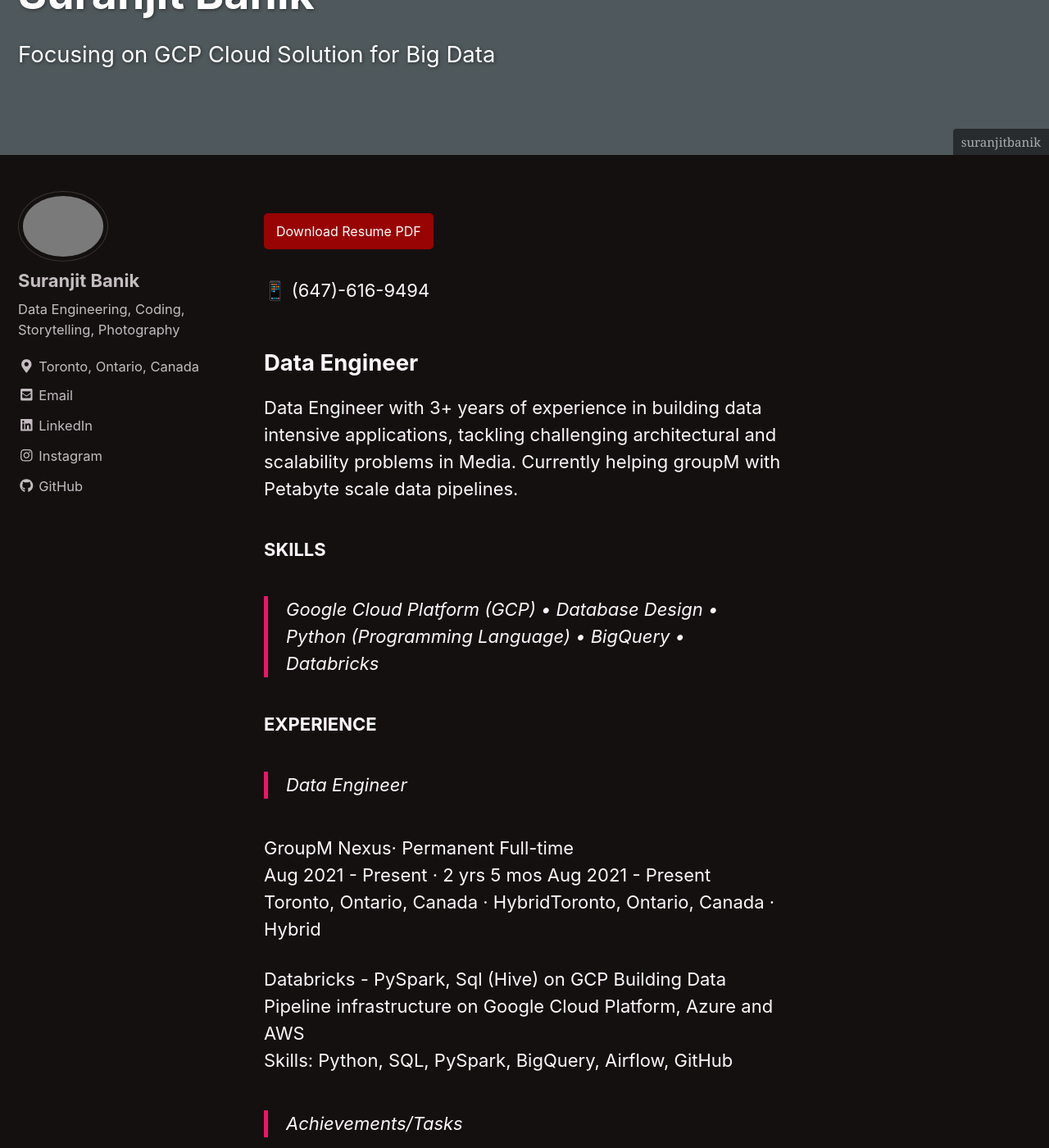
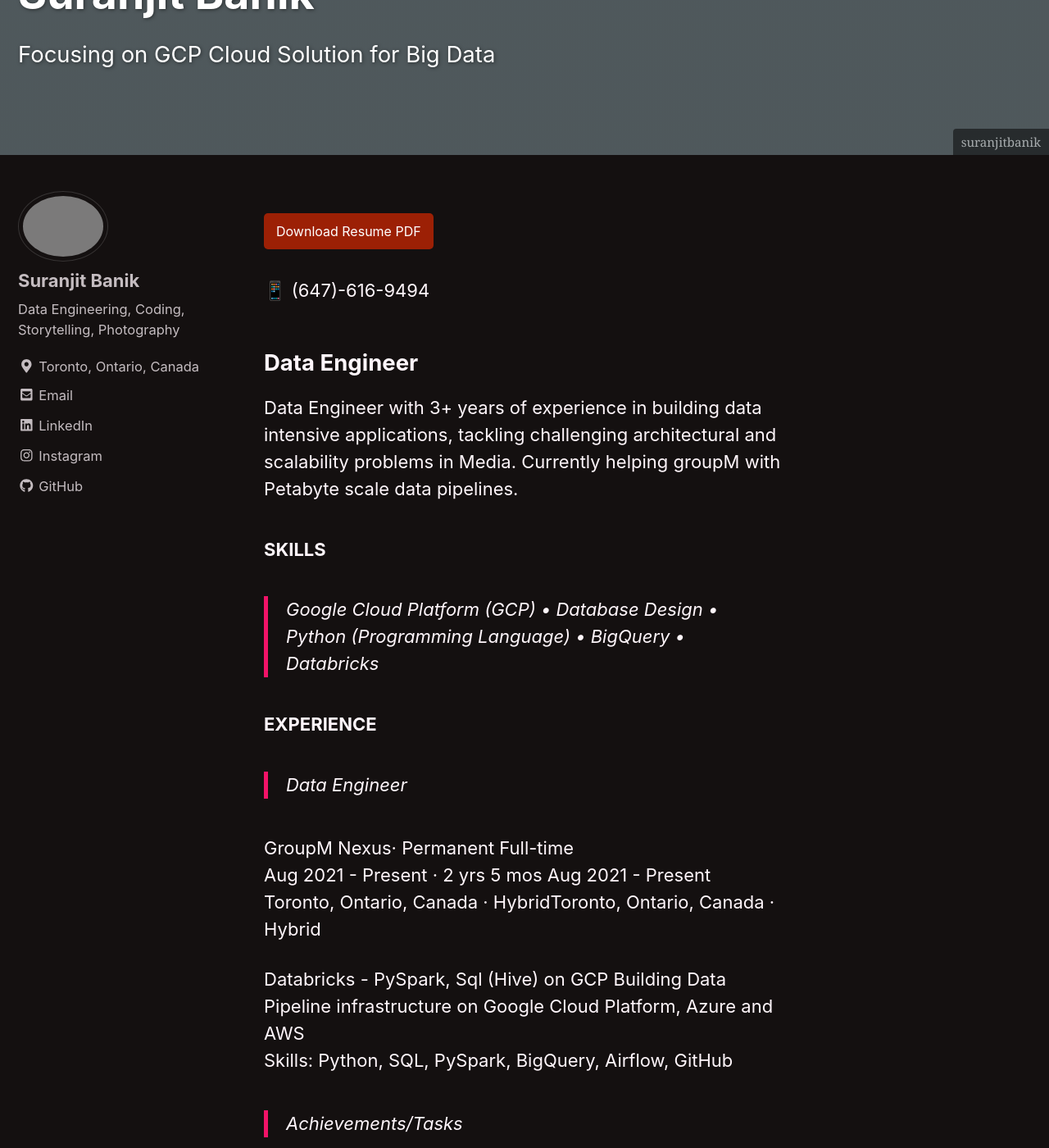
Before and after one commit to mastermindLAB/mastermindLAB.github.io, a Jekyll site: the page built from _pages/Resume.md, in a window 1280 px wide and 1400 px high, scrolled down 201 px. Shown: the whole window at 82% size. Built offline with Jekyll 4.4.1, drawn with Linux system fonts in a browser that asks for light colours; nearby versions of some CDN libraries; emoji names are drawn with the system emoji font; comment, search, counter and statistics services are not loaded.

Commit message:
new codespace

```diff
--- a/assets/css/main.scss
+++ b/assets/css/main.scss
@@ -12,8 +12,8 @@
     display: inline-block;
     padding: 10px 15px;
     margin: 5px 0;
-    background-color: #980303; // or your preferred default background color
-    color: #ffffff; // default text color
+    background-color: #9c2005; // or your preferred default background color
+    color: #fff; // default text color
     text-decoration: none;
     border-radius: 5px;
     font-size: 16px;
@@ -21,6 +21,6 @@
 }
 
 .download-button:hover {
-    background-color: rgb(255, 255, 255);
-    color: rgb(148, 0, 0);
+    background-color: rgb(137, 7, 7);
+    color: white;
 }
```
